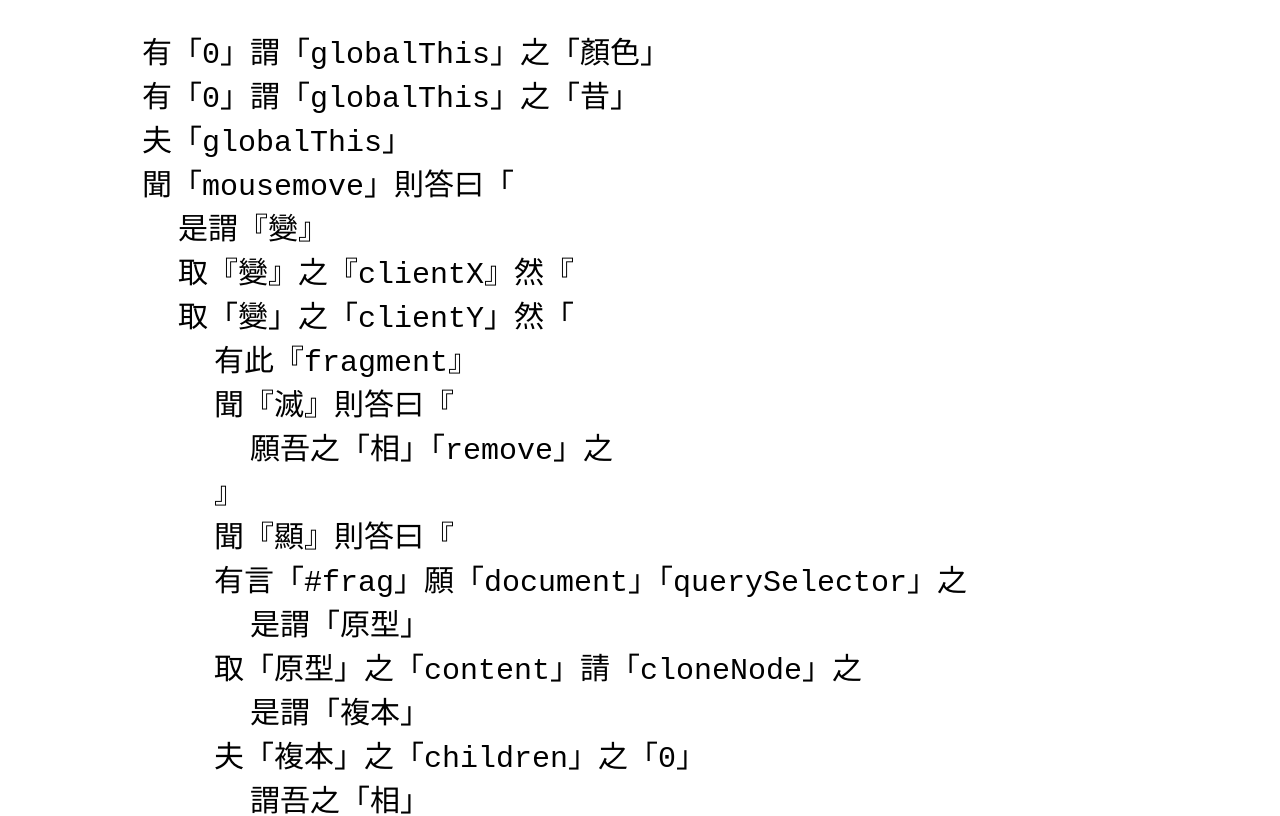
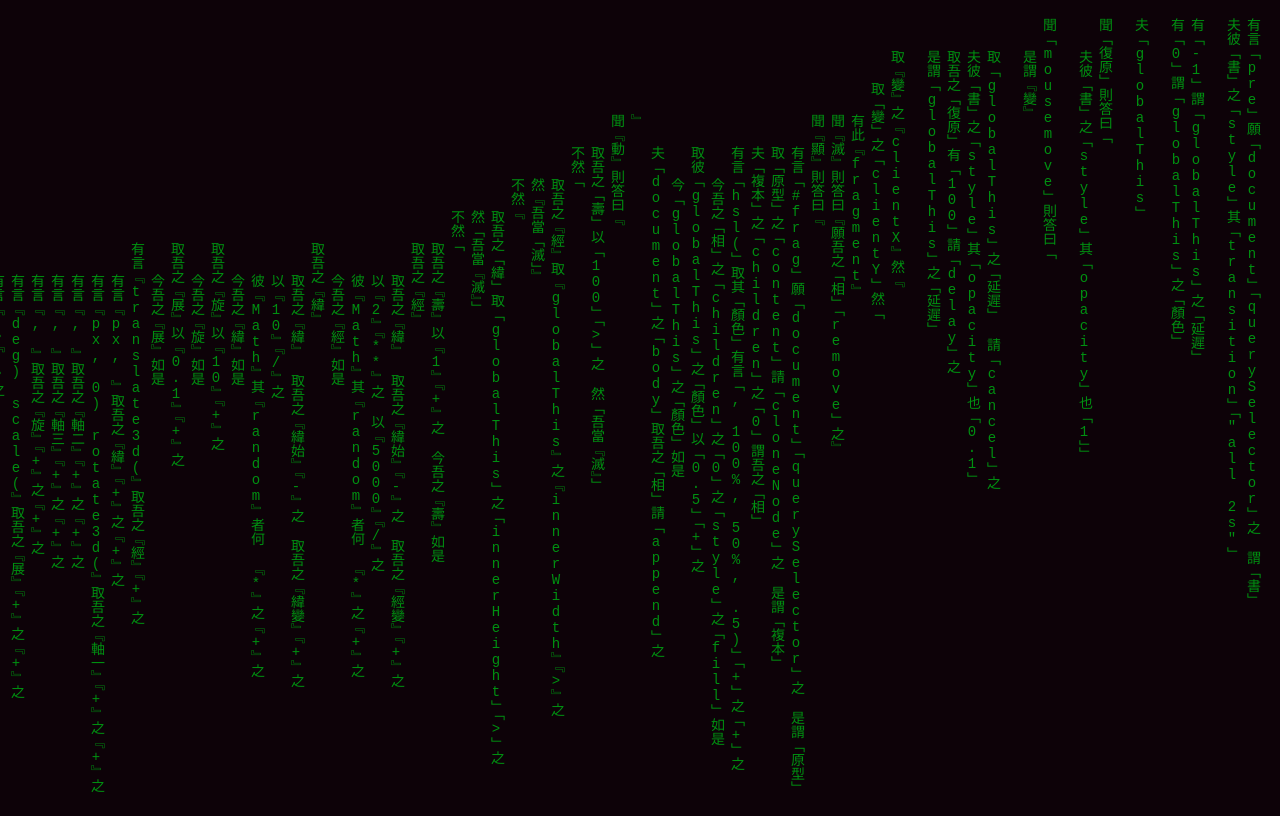
Before and after one commit to GalMunGral/hanbun-lang, a website built with Parcel: page src/demo/index.html in a window 1280 px wide. Shown: the top 816 px of the page. Built offline with nearby package versions, Linux system fonts and the light colour scheme; a web font is replaced by a local one.

Commit message:
docs: effects

```diff
--- a/src/Machine.js
+++ b/src/Machine.js
@@ -4,6 +4,8 @@ var context = [globalThis];
 globalThis.log = (arg) => console.log(arg);
 globalThis.cloneNode = (node) => node.cloneNode(true);
 globalThis.append = (parent, child) => parent.append(child);
+globalThis.delay = (fn, timeout) => setTimeout(fn, timeout);
+globalThis.cancel = (d) => clearTimeout(d);
 
 function debug(...args) {
   // console.debug([...stack]);
--- a/src/demo/index.html
+++ b/src/demo/index.html
@@ -13,43 +13,59 @@
       font-style: normal;
       font-weight: normal;
     }
+    :root {
+      background-color: #0d0208;
+      user-select: none;
+    }
     pre {
-        padding: 20px;
-        width: fit-content;
-        margin: auto;
+        margin: 0;
+        box-sizing: border-box;
+        width: 100%;
+        padding: 10px;
         font-family: Courier New, KouzanSousho;
-        font-size: 30px;
+        font-size: 14px;
+        writing-mode: vertical-rl;
+        text-orientation: upright;
+        color: #008f11;
     }
 </style>
 
 <pre id="script">
+有言「pre」願「document」「querySelector」之 謂「書」
+夫彼「書」之「style」其「transition」「"all 2s"」
+
+有「-1」謂「globalThis」之「延遲」
 有「0」謂「globalThis」之「顏色」
-  有「0」謂「globalThis」之「昔」
+
 夫「globalThis」
+
+聞「復原」則答曰「
+  夫彼「書」之「style」其「opacity」也「1」」
+
 聞「mousemove」則答曰「
   是謂『變』
+
+  取「globalThis」之「延遲」 請「cancel」之
+  夫彼「書」之「style」其「opacity」也「0.1」
+  取吾之「復原」有「100」請「delay」之
+  是謂「globalThis」之「延遲」
+
   取『變』之『clientX』然『
     取「變」之「clientY」然「
       有此『fragment』
-      聞『滅』則答曰『
-        願吾之「相」「remove」之
-      』
+      聞『滅』則答曰『願吾之「相」「remove」之』
       聞『顯』則答曰『
-      有言「#frag」願「document」「querySelector」之
-        是謂「原型」
-      取「原型」之「content」請「cloneNode」之
-        是謂「複本」
-      夫「複本」之「children」之「0」
-        謂吾之「相」
-      有言「hsl(」取其「顏色」有言「, 50%, 50%)」「+」之「+」之
+        有言「#frag」願「document」「querySelector」之 是謂「原型」
+        取「原型」之「content」請「cloneNode」之 是謂「複本」
+        夫「複本」之「children」之「0」謂吾之「相」
+        有言「hsl(」取其「顏色」有言「, 100%, 50%, .5)」「+」之「+」之
           今吾之「相」之「children」之「0」之「style」之「fill」如是
-      取彼「globalThis」之「顏色」以「1」「+」之
+        取彼「globalThis」之「顏色」以「0.5」「+」之
           今「globalThis」之「顏色」如是
         夫「document」之「body」取吾之「相」請「append」之
       』
       聞『動』則答曰『
-      取吾之「壽」以「100」「>」之
-      然「吾當『滅』」
+        取吾之「壽」以「100」「>」之 然「吾當『滅』」
         不然「
           取吾之『經』取『globalThis』之『innerWidth』『>』之
           然『吾當「滅」』
@@ -57,24 +73,16 @@
             取吾之「緯」取「globalThis」之「innerHeight」「>」之
             然「吾當『滅』」
             不然「
-            取吾之『壽』以『1』『+』之
-            今吾之『壽』如是
+              取吾之『壽』以『1』『+』之 今吾之『壽』如是
               取吾之『經』
-            取吾之『緯』
-            取吾之『緯始』『-』之
-            取吾之『經變』『+』之
-            以『2』『**』之
-            以『5000』『/』之
-            彼『Math』其『random』者何
-            『*』之『+』之
+                取吾之『緯』 取吾之『緯始』『-』之 取吾之『經變』『+』之
+                以『2』『**』之 以『5000』『/』之
+                彼『Math』其『random』者何 『*』之『+』之
                 今吾之『經』如是
               取吾之『緯』
-            取吾之『緯』
-            取吾之『緯始』『-』之
-            取吾之『緯變』『+』之
+                取吾之『緯』 取吾之『緯始』『-』之 取吾之『緯變』『+』之
                 以『10』『/』之
-            彼『Math』其『random』者何
-            『*』之『+』之
+                彼『Math』其『random』者何 『*』之『+』之
                 今吾之『緯』如是
               取吾之『旋』以『10』『+』之
                 今吾之『旋』如是
@@ -89,39 +97,21 @@
                 有言『deg) scale(』取吾之『展』『+』之『+』之
                 有言『)』『+』之
                 今吾之『相』之『style』之『transform』如是
-            取吾之『動』請『requestAnimationFrame』之
-          」
-        』
-      」
-      』
+              取吾之『動』請『requestAnimationFrame』之」』」』
       是謂『物』
-
-      有『0』
-      謂『物』之『壽』
-      有『1』
-      謂『物』之『展』
-
+      有『0』謂『物』之『壽』
+      有『1』謂『物』之『展』
       取其『變』之『clientX』
-      彼『Math』其『random』者何
-      以『0.5』『-』之
-      以『2』『*』之『+』之
+        彼『Math』其『random』者何 以『0.5』『-』之 以『2』『*』之『+』之
         謂『物』之『經』
       取其『變』之『clientY』
-      彼『Math』其『random』者何
-      以『0.5』『-』之
-      以『3』『*』之『+』之
+        彼『Math』其『random』者何 以『0.5』『-』之 以『3』『*』之『+』之
         謂『物』之『緯』
-      夫彼『物』之『緯』
-      今『物』之『緯始』亦然
-
-      彼『Math』其『random』者何
-      以『100』『*』之
+      夫彼『物』之『緯』今『物』之『緯始』亦然
+      彼『Math』其『random』者何 以『100』『*』之
         謂『物』之『經變』
-      有『10』
-      謂『物』之『緯變』
-
-      彼『Math』其『random』者何
-      以『360』『*』之
+      有『10』謂『物』之『緯變』
+      彼『Math』其『random』者何 以『360』『*』之
         謂『物』之『旋』
       彼『Math』其『random』者何
         謂『物』之『軸一』
@@ -129,12 +119,9 @@
         謂『物』之『軸二』
       彼『Math』其『random』者何
         謂『物』之『軸三』
-
-      願彼『物』『顯』之
-      取『物』之『動』請『requestAnimationFrame』之
-    」
-    』
-  」
+      願『物』『顯』之
+      取『物』之『動』請『requestAnimationFrame』之」』」
+請「復原」
 </pre>
 
 <script src="index.js" type="module"></script>
```
Also changed, not shown: docs/index.html (+42 -63 lines), 2 other files. Lines whose indentation alone changed are shown as unchanged.
